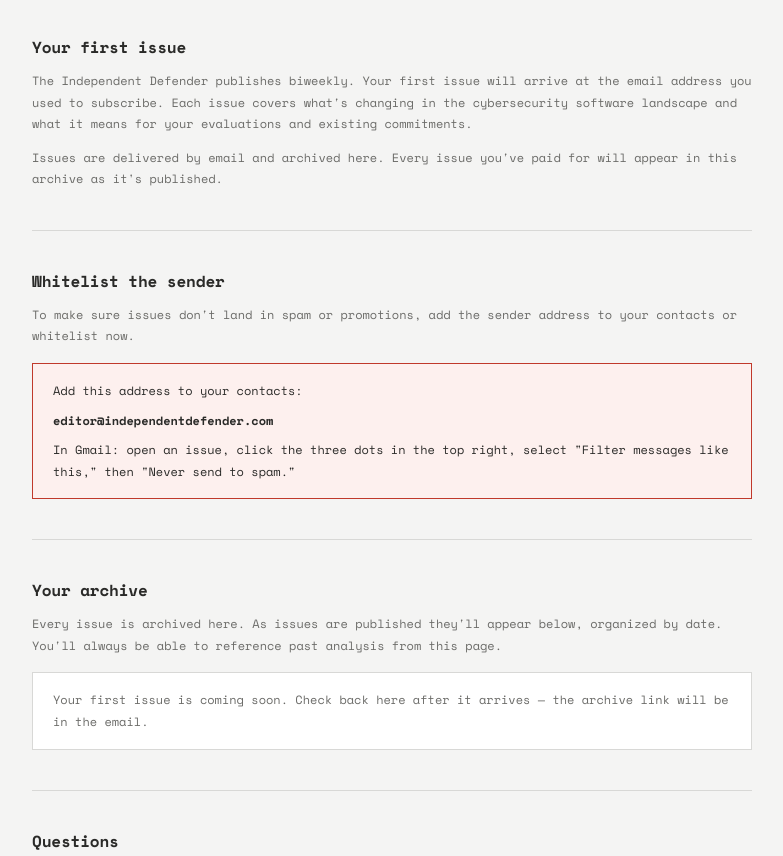
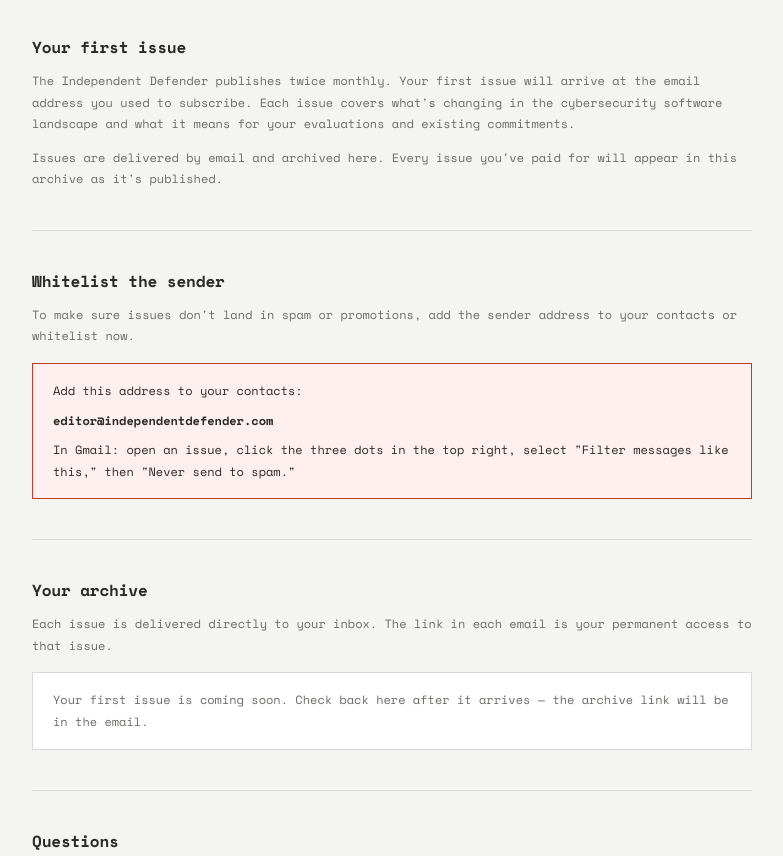
Before and after one commit to machinesandwords/independentdefender, a plain HTML site: page premium/V5s9D2/index.html in a window 1280 px wide. Shown: the part 315-1171 px from the top of the page, without its empty margins (248-1031 px from the left). Drawn offline with nearby package versions, Linux system fonts and the light colour scheme.

Commit message:
Revised subscription copy

```diff
--- a/premium/index.html
+++ b/premium/V5s9D2/index.html
@@ -127,7 +127,7 @@
 
         <div class="welcome-section">
           <h2>Your first issue</h2>
-          <p>The Independent Defender publishes biweekly. Your first issue will arrive at the email address you used to subscribe. Each issue covers what's changing in the cybersecurity software landscape and what it means for your evaluations and existing commitments.</p>
+          <p>The Independent Defender publishes twice monthly. Your first issue will arrive at the email address you used to subscribe. Each issue covers what's changing in the cybersecurity software landscape and what it means for your evaluations and existing commitments.</p>
           <p>Issues are delivered by email and archived here. Every issue you've paid for will appear in this archive as it's published.</p>
         </div>
 
@@ -143,7 +143,7 @@
 
         <div class="welcome-section">
           <h2>Your archive</h2>
-          <p>Every issue is archived here. As issues are published they'll appear below, organized by date. You'll always be able to reference past analysis from this page.</p>
+          <p>Each issue is delivered directly to your inbox. The link in each email is your permanent access to that issue.</p>
           <div class="archive-note">
             <p>Your first issue is coming soon. Check back here after it arrives — the archive link will be in the email.</p>
           </div>
```
